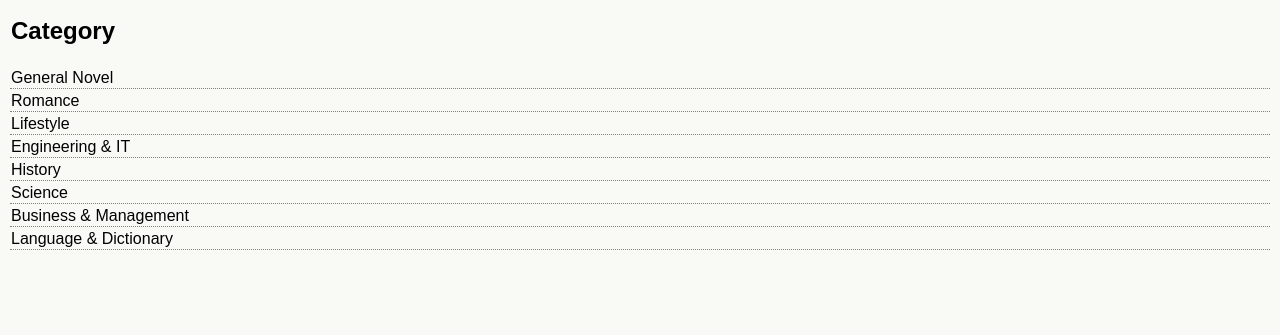
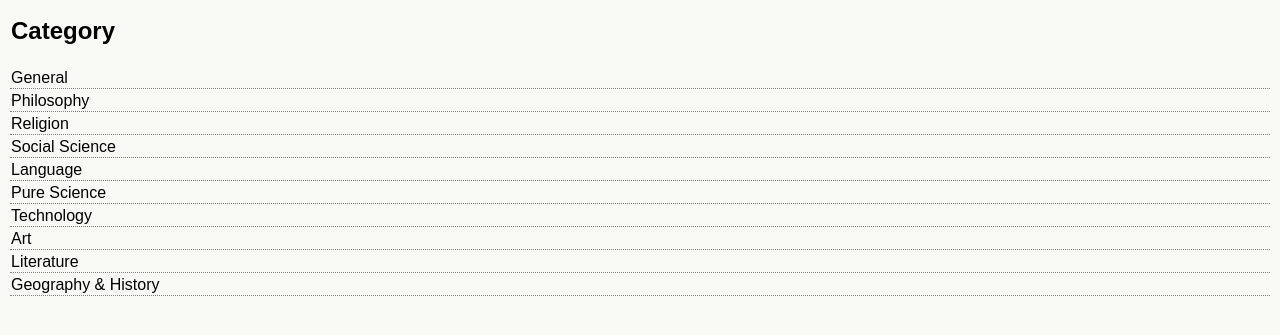
Before and after one commit to 2022828866-svenfrei/csc574-library-system, a PHP site: page /category.php in a window 1280 px wide. Shown: the top 335 px of the page. Run offline with PHP 8.4, Linux system fonts and the light colour scheme.

Commit message:
Update category.php

```diff
--- a/sites/category.php
+++ b/sites/category.php
@@ -12,28 +12,34 @@
                 <th align="left" ><h2>Category</h2></th>
             </tr>
             <tr>
-                <td class="categoryline"><a href="">General Novel</a></td>
+                <td class="categoryline"><a href="">General</a></td>
             </tr>
             <tr>
-                <td class="categoryline"><a href="">Romance</a></td>
+                <td class="categoryline"><a href="">Philosophy</a></td>
             </tr>
             <tr>
-                <td class="categoryline"><a href="">Lifestyle</a></td>
+                <td class="categoryline"><a href="">Religion</a></td>
             </tr>
             <tr>
-                <td class="categoryline"><a href="">Engineering & IT</a></td>
+                <td class="categoryline"><a href="">Social Science</a></td>
             </tr>
             <tr>
-                <td class="categoryline"><a href="">History</a></td>
+                <td class="categoryline"><a href="">Language</a></td>
             </tr>
             <tr>
-                <td class="categoryline"><a href="">Science</a></td>
+                <td class="categoryline"><a href="">Pure Science</a></td>
             </tr>
             <tr>
-                <td class="categoryline"><a href="">Business & Management</a></td>
+                <td class="categoryline"><a href="">Technology</a></td>
             </tr>
             <tr>
-                <td class="categoryline"><a href="">Language & Dictionary</a></td>
+                <td class="categoryline"><a href="">Art</a></td>
+            </tr>
+            <tr>
+                <td class="categoryline"><a href="">Literature</a></td>
+            </tr>
+            <tr>
+                <td class="categoryline"><a href="">Geography & History</a></td>
             </tr>
         </table>
 
```
